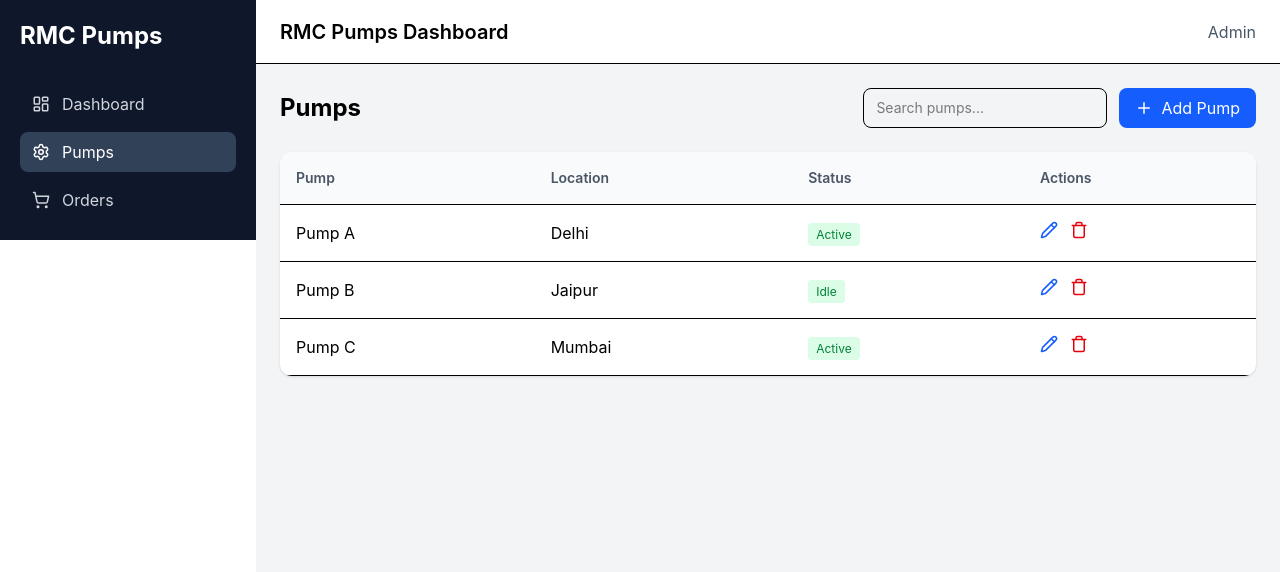
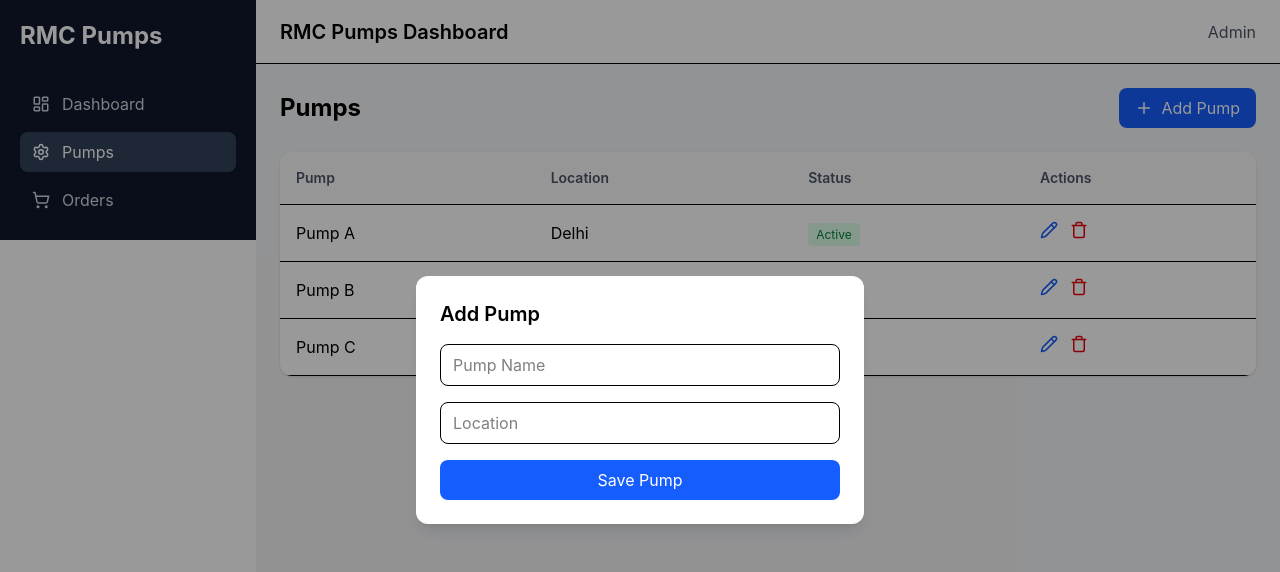
Before and after one commit to nayansuthar-1/rmc-pumps, a React (Vite) app in the folder client/: page /pumps in a window 1280 px wide. Both pictures are taken after a click on the button "Add Pump". Shown: the top 572 px of the page. Built offline with nearby package versions, Linux system fonts and the light colour scheme.

Commit message:
pump table, Add pump option

```diff
--- /dev/null
+++ b/client/src/components/Modal.jsx
@@ -0,0 +1,19 @@
+import React from "react";
+
+function Modal({ isOpen, onClose, children }) {
+  if (!isOpen) return null;
+
+  return (
+    <div className="fixed inset-0 z-50 flex items-center justify-center">
+      {/* background */}
+      <div className="absolute inset-0 bg-black/40" onClick={onClose}></div>
+
+      {/* Modal Content */}
+      <div className="relative bg-white rounded-xl shadow-lg w-full max-w-md p-6">
+        {children}
+      </div>
+    </div>
+  );
+}
+
+export default Modal;
--- /dev/null
+++ b/client/src/components/PumpForm.jsx
@@ -0,0 +1,54 @@
+import React, { useState } from "react";
+
+function PumpForm({ onSubmit }) {
+  const [name, setName] = useState("");
+  const [location, setLocation] = useState("");
+
+  const handleSubmit = (e) => {
+    e.preventDefault();
+
+    const pump = {
+      name,
+      location,
+      status: "Active",
+    };
+
+    onSubmit(pump);
+
+    setName("");
+    setLocation("");
+  };
+
+  return (
+    <form onSubmit={handleSubmit} className="flex flex-col gap-4">
+      <h2 className="text-xl font-semibold">Add Pump</h2>
+
+      <input
+        type="text"
+        placeholder="Pump Name"
+        value={name}
+        onChange={(e) => setName(e.target.value)}
+        className="border rounded-lg px-3 py-2"
+        required
+      />
+
+      <input
+        type="text"
+        placeholder="Location"
+        value={location}
+        onChange={(e) => setLocation(e.target.value)}
+        className="border rounded-lg px-3 py-2"
+        required
+      />
+
+      <button
+        type="submit"
+        className="bg-blue-600 text-white py-2 rounded-lg hover:bg-blue-700"
+      >
+        Save Pump
+      </button>
+    </form>
+  );
+}
+
+export default PumpForm;
--- a/client/src/pages/Pumps.jsx
+++ b/client/src/pages/Pumps.jsx
@@ -1,40 +1,35 @@
-import React from 'react'
-
+import React, { useState } from "react";
+import Modal from "../components/Modal";
 import PumpsTable from "../components/PumpsTable";
 import { Plus } from "lucide-react";
+import PumpForm from "../components/PumpForm";
 
 function Pumps() {
+  const [isOpen, setIsOpen] = useState(false);
+  const handleAddPump = (pump) => {
+    console.log("New Pump : ", pump);
+    setIsOpen(false);
+  };
   return (
     <div>
-
       {/* Header */}
       <div className="flex flex-col md:flex-row md:items-center md:justify-between mb-6 gap-4">
+        <h2 className="text-2xl font-bold">Pumps</h2>
 
-        <h2 className="text-2xl font-bold">
-          Pumps
-        </h2>
-
-        <div className="flex gap-3">
-
-          <input
-            type="text"
-            placeholder="Search pumps..."
-            className="border rounded-lg px-3 py-2 text-sm"
-          />
-
-          <button className="flex items-center gap-2 bg-blue-600 text-white px-4 py-2 rounded-lg hover:bg-blue-700">
-
-            <Plus size={18} />
-            Add Pump
-
-          </button>
-
-        </div>
-
+        <button
+          onClick={() => setIsOpen(true)}
+          className="flex items-center gap-2 bg-blue-600 text-white px-4 py-2 rounded-lg hover:bg-blue-700"
+        >
+          <Plus size={18} />
+          Add Pump
+        </button>
       </div>
 
       <PumpsTable />
 
+      <Modal isOpen={isOpen} onClose={() => setIsOpen(false)}>
+        <PumpForm onSubmit={handleAddPump} />
+      </Modal>
     </div>
   );
 }
```
